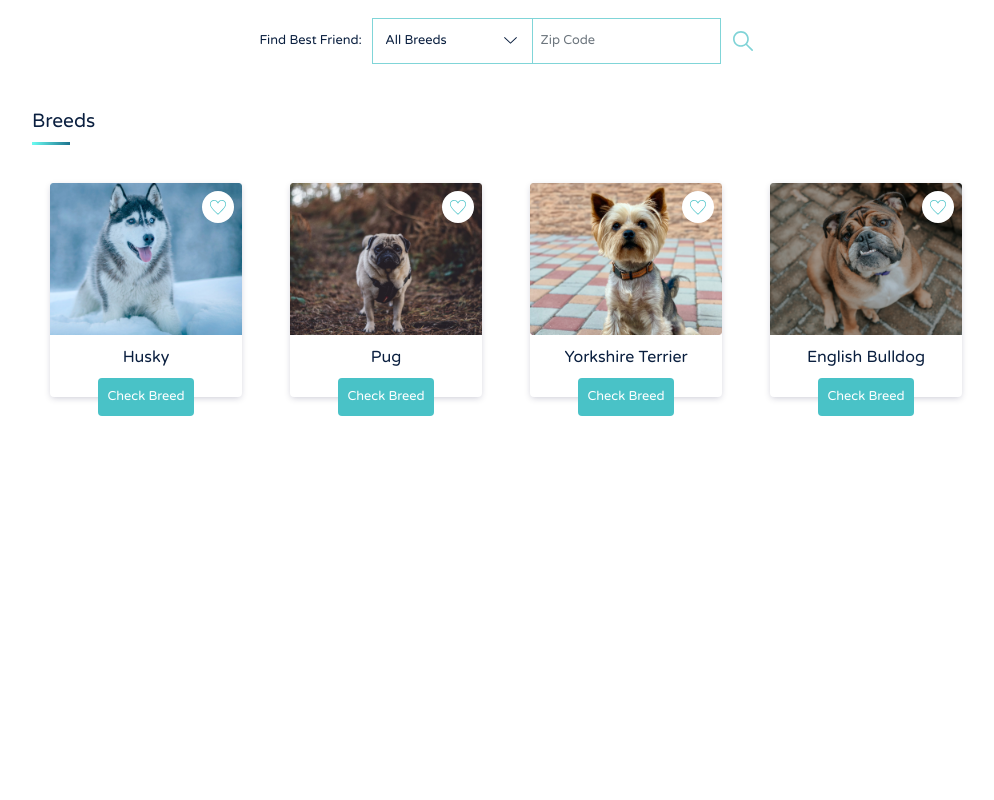
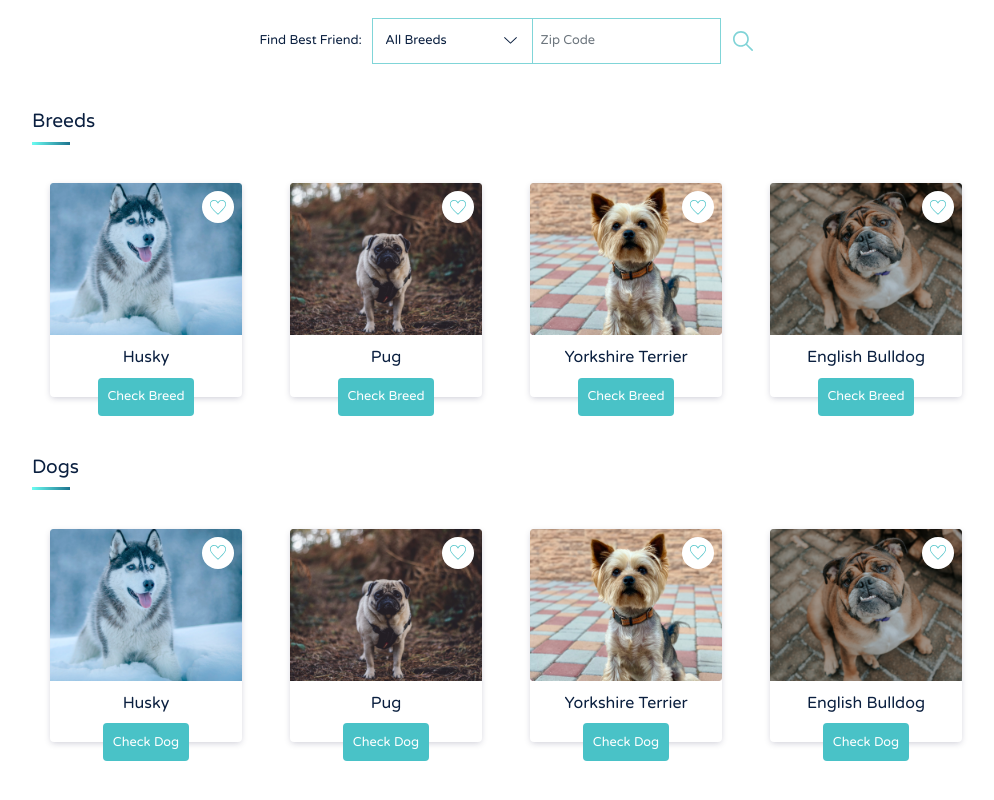
Before and after one commit to lawrencedovin/capstone-2-bark, a React (Create React App) app in the folder bark/: page / in a window 1280 px wide. Shown: the part 583-1383 px from the top of the page, without its empty margins (134-1128 px from the left). Before the commit the page ends 1038 px from the top, so only its background shows below. Built offline with nearby package versions, Linux system fonts and the light colour scheme; a web font is replaced by a local one.

Commit message:
refactored loggedincards

```diff
--- a/bark/src/Home.js
+++ b/bark/src/Home.js
@@ -3,6 +3,7 @@ import Hero from './components/Hero/Hero';
 import DogSearchFilter from './components/DogSearchFilter/DogSearchFilter';
 import HomeSeperator from './components/HomeSeperator/HomeSeperator';
 import BreedsCardsList from './components/BreedsCardsList/BreedsCardsList';
+import DogsCardsList from './components/DogsCardsList/DogsCardsList';
 
 function Home() {
   return (
@@ -12,6 +13,8 @@ function Home() {
       <DogSearchFilter />
       <HomeSeperator title="Breeds" />
       <BreedsCardsList/>
+      <HomeSeperator title="Dogs" />
+      <DogsCardsList/>
     </div>
   );
 }
--- a/bark/src/components/BreedsCardsList/BreedsCardsList.js
+++ b/bark/src/components/BreedsCardsList/BreedsCardsList.js
@@ -6,28 +6,24 @@ function BreedsCardsList() {
   const breeds = [
     {
       title: "Husky",
-      imgUrl: "husky-breed",
-      btnText: "Check Breed"
+      imgUrl: "husky-breed"
     },
     {
       title: "Pug",
-      imgUrl: "pug-breed",
-      btnText: "Check Breed"
+      imgUrl: "pug-breed"
     },
     {
       title: "Yorkshire Terrier",
-      imgUrl: "yorkshire-terrier-breed",
-      btnText: "Check Breed"
+      imgUrl: "yorkshire-terrier-breed"
     },
     {
       title: "English Bulldog",
-      imgUrl: "english-bulldog-breed",
-      btnText: "Check Breed"
+      imgUrl: "english-bulldog-breed"
     }
   ]
   return (
     <div className="BreedsCardList">
-      <LoggedInCardsList props={breeds}/>
+      <LoggedInCardsList props={breeds} type={"breed"}/>
     </div>
   );
 }
--- a/bark/src/components/DogsCardsList/DogsCardsList.js
+++ b/bark/src/components/DogsCardsList/DogsCardsList.js
@@ -1,15 +1,31 @@
 import React from 'react';
-import PropTypes from 'prop-types';
+import LoggedInCardsList from '../LoggedInCardsList/LoggedInCardsList';
 
 
-const DogsCardsList = () => (
-  <div data-testid="DogsCardsList">
-    DogsCardsList Component
-  </div>
-);
-
-DogsCardsList.propTypes = {};
-
-DogsCardsList.defaultProps = {};
+function DogsCardsList() {
+  const breeds = [
+    {
+      title: "Husky",
+      imgUrl: "husky-breed"
+    },
+    {
+      title: "Pug",
+      imgUrl: "pug-breed"
+    },
+    {
+      title: "Yorkshire Terrier",
+      imgUrl: "yorkshire-terrier-breed"
+    },
+    {
+      title: "English Bulldog",
+      imgUrl: "english-bulldog-breed"
+    }
+  ]
+  return (
+    <div data-testid="DogsCardsList">
+      <LoggedInCardsList props={breeds} type={"dog"}/>
+    </div>
+  )
+}
 
 export default DogsCardsList;
--- a/bark/src/components/LoggedInCardsList/LoggedInCardsList.js
+++ b/bark/src/components/LoggedInCardsList/LoggedInCardsList.js
@@ -1,7 +1,7 @@
 import React from 'react';
 import LoggedInCards from '../LoggedInCards/LoggedInCards';
 
-const LoggedInCardsList = ({props}) => (
+const LoggedInCardsList = ({props, type}) => (
 
   <div data-testid="LoggedInCardsList">
     <div className="container-fluid">
@@ -14,7 +14,7 @@ const LoggedInCardsList = ({props}) => (
                   imgUrl={process.env.PUBLIC_URL + 'images/breeds/' + prop.imgUrl + '.png'}
                   title={prop.title}
                   description={prop.description ? prop.description : null}
-                  btnText={prop.btnText}
+                  btnText={type === "breed" ? "Check Breed" : "Check Dog"}
                 />
             </div>
           ))}
```
